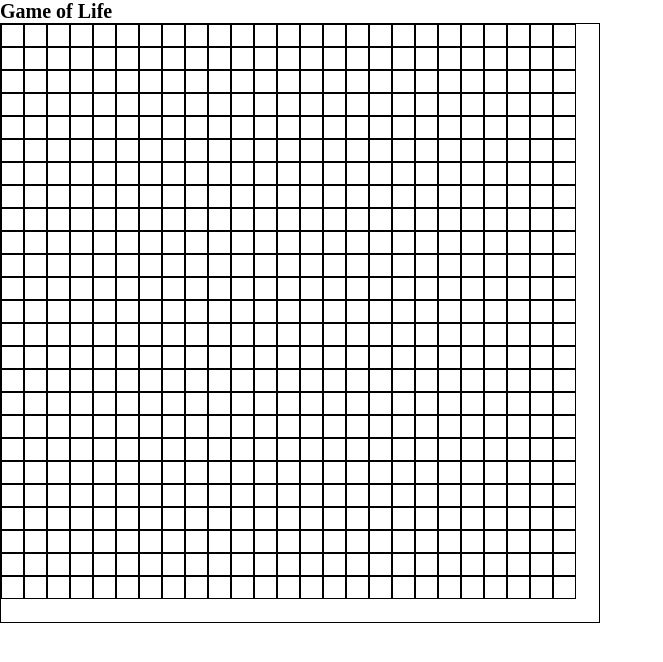
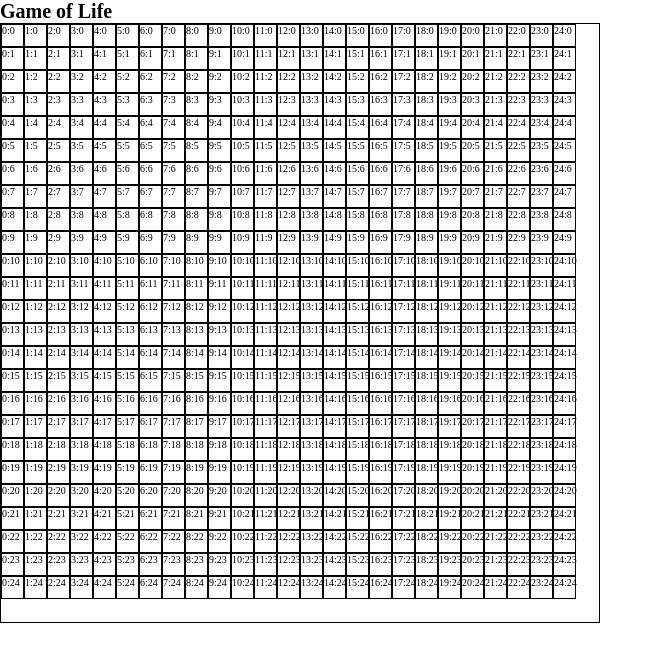
Before and after one commit to drew-ross/game-of-life, a React (Create React App) app in the folder app/: page / in a window 1280 px wide. Shown: the top 662 px of the page, without its empty margins (0-663 px from the left). Built offline with nearby package versions, Linux system fonts and the light colour scheme.

Commit message:
Pass row and column index to individual cells for later functionality.

```diff
--- a/app/src/components/Cell.jsx
+++ b/app/src/components/Cell.jsx
@@ -2,11 +2,11 @@ import React from 'react';
 
 const Cell = props => {
 
-  const { size, cell } = props;
+  const { size, cell, rowIndex, columnIndex } = props;
 
   return (
     <div className='Cell' style={{'width' : `${size}px`, 'height' : `${size}px`}}>
-
+      <p>{`${rowIndex}:${columnIndex}`}</p>
     </div>
   );
 };
--- a/app/src/components/CellRow.jsx
+++ b/app/src/components/CellRow.jsx
@@ -3,11 +3,11 @@ import Cell from './Cell';
 
 const CellRow = props => {
 
-  const { size, row } = props;
+  const { size, row, rowIndex } = props;
 
   return (
     <div className='CellRow'>
-      {row.map(cell => <Cell cell={cell} size={size}/>)}
+      {row.map((cell, i) => <Cell key={`cell:${rowIndex},${i}`} rowIndex={rowIndex} columnIndex={i} cell={cell} size={size}/>)}
     </div>
   );
 };
--- a/app/src/components/Grid.jsx
+++ b/app/src/components/Grid.jsx
@@ -7,7 +7,7 @@ const Grid = props => {
 
   return (
     <div className='Grid' style={{ 'width': `${containerSize}px`, 'height': `${containerSize}px` }}>
-      {cells && cells.map(row => <CellRow row={row} size={containerSize / gridSize - 1}/>)}
+      {cells && cells.map((row, i) => <CellRow key={`row:${i}`} row={row} rowIndex={i} size={containerSize / gridSize - 1}/>)}
     </div>
   );
 };
```
